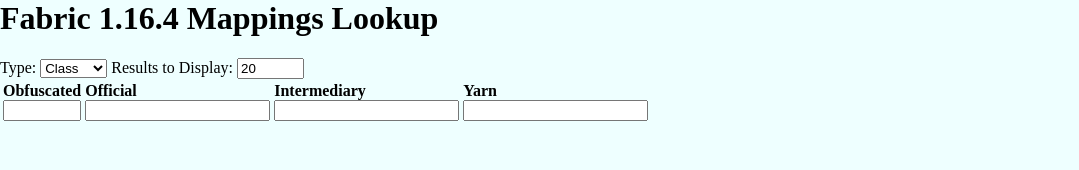
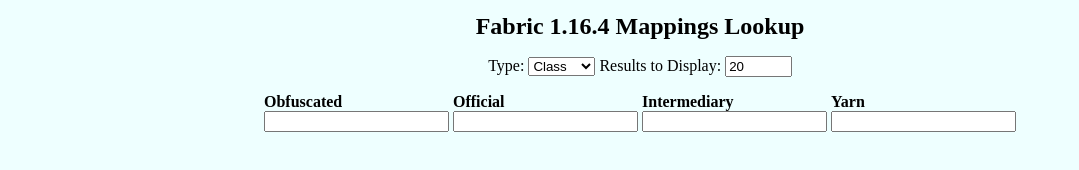
Before and after one commit to Steven-Rummler/Mappings, a plain HTML site: page index.html in a window 1280 px wide. Shown: the whole page, without its empty margins (0-1079 px from the left). Drawn offline with Linux system fonts and the light colour scheme.

Commit message:
Design changes

```diff
--- a/index.html
+++ b/index.html
@@ -2,9 +2,10 @@
   <head>
     <title>Mappings Lookup</title>
     <meta name="viewport" content="width=device-width, initial-scale=1.0" />
-    <link rel=stylesheet href=style.css>
+    <link rel="stylesheet" href="style.css" />
   </head>
   <body>
+    <div id="header">
       <h1>Fabric 1.16.4 Mappings Lookup</h1>
       <label for="category">Type:</label>
       <select id="category" name="category">
@@ -13,34 +14,36 @@
         <option value="Field">Field</option>
       </select>
       <label for="number">Results to Display:</label>
-    <input type="number" id="number" value="20">
+      <input type="number" id="number" min="0" value="20" />
+    </div>
+    <div id="content">
       <table id="table">
         <thead>
           <th class="short">
             Obfuscated
-            <br>
-            <input type="text" id="short" name="short" size="6"/>
+            <br />
+            <input type="text" id="short" name="short" />
           </th>
           <th>
             Official
-            <br>
+            <br />
             <input type="text" id="real" name="real" />
           </th>
           <th>
             Intermediary
-            <br>
-            <input type="text" id="inter" name="inter"/>
+            <br />
+            <input type="text" id="inter" name="inter" />
           </th>
           <th>
             Yarn
-            <br>
+            <br />
             <input type="text" id="yarn" name="yarn" />
           </th>
         </thead>
         <tbody id="tbody"></tbody>
       </table>
+    </div>
 
     <script src="search.js"></script>
-    </script>
   </body>
 </html>
--- a/search.js
+++ b/search.js
@@ -16,7 +16,7 @@ function search(order) {
     yarn: yarn,
   };
 
-  fetch("http://localhost:5000", {
+  fetch("https://mapping-api.stevenrummler.com", {
     method: "post",
     headers: {
       Accept: "application/json",
@@ -34,7 +34,6 @@ function search(order) {
         row += "</tr>";
         rows += row;
       }
-      console.log(rows);
       document.getElementById("tbody").innerHTML = rows;
     });
   });
--- a/style.css
+++ b/style.css
@@ -1,23 +1,33 @@
 body {
   background-color: #eff;
   margin: 0;
+}
+
+#header {
+  margin-top: 0.8em;
+  text-align: center;
+  margin-bottom: 0.8em;
+}
+
+h1 {
+  font-size: 1.5em;
 }
 
 #number {
   width: 5em;
 }
 
-#short {
-  max-width: 10vw;
+#content {
+  overflow: auto;
+  text-align: center;
 }
 
-#table {
-  max-width: 100vw;
+table {
+  margin-left: auto;
+  margin-right: auto;
 }
 
 th {
-  max-width: 30vw;
-  overflow-x: auto;
   text-align: left;
 }
 
@@ -25,11 +35,6 @@ input {
   width: 100%;
 }
 
-tr:first-child td {
-  max-width: 10vw;
+td {
+  border-bottom: 1px solid gray;
 }
-
-td {
-  max-width: 30vw;
-  overflow-x: auto;
-}
```
Lines whose indentation alone changed are shown as unchanged.
